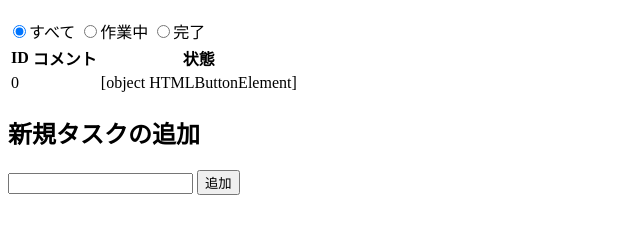
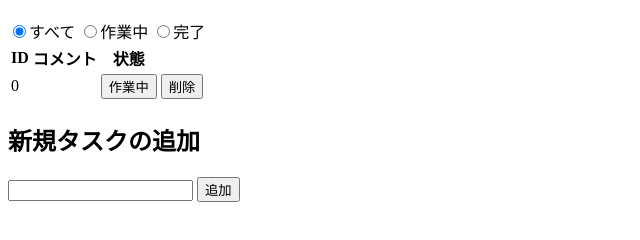
Before and after one commit to Akiman-sanbo/javascripttask3-1, a plain HTML site: page index.html in a window 1280 px wide. Both pictures are taken after a click on the button "追加". Shown: the part 70-310 px from the top of the page, without its empty margins (0-640 px from the left). Drawn offline with Linux system fonts and the light colour scheme.

Commit message:
課題完了

```diff
--- a/index.html
+++ b/index.html
@@ -1,18 +1,17 @@
 <!DOCTYPE html>
-<html lang="ja">
+<html lang = "ja">
 <head>
-  <meta charset="utf-8">
+  <meta charset = "utf-8">
   <title>TODOリスト</title>
- <link rel="stylesheet" href="css/style.css">
 </head>
 <body>
   <h1>ToDoリスト</h1>
 
-  <label ><input type = 'radio' checked >すべて</label>
-  <label ><input type = 'radio' >作業中</label>
-  <label ><input type = 'radio' >完了</label>
+  <label ><input type = 'radio' name = 'list' checked >すべて</label>
+  <label ><input type = 'radio' name = 'list' >作業中</label>
+  <label ><input type = 'radio' name = 'list' >完了</label>
 
-  <table id ="tableTarget">
+  <table id = "tableTarget">
     <thead>
       <tr>
         <th>ID</th>
@@ -20,16 +19,16 @@
         <th>状態</th>
       </tr>
     </thead>
-    <tbody id = "addTask-target"></tbody>
+    <tbody id = "add-Target"></tbody>
   </table>
 
   <h2>新規タスクの追加</h2>
   <form>
-    <input id = "addTask-value" type = "text">
-    <button type = "button" id = "addTask-trigger">追加</button>
+    <input id = "add-Value" type = "text">
+    <button type = "button" id = "add-Trigger">追加</button>
   </form>
 
-  <script src="js/main.js"></script>
+  <script src = "js/main.js"></script>
 </body>
 
 </html>
--- a/js/main.js
+++ b/js/main.js
@@ -1,53 +1,52 @@
 'use strict';
 
 {
- document.getElementById('addTask-trigger').addEventListener('click',() => {
-   const table = document.getElementById('tableTarget');
-   const tr = table.insertRow();
-   const td1 = tr.insertCell(0);
-   const td2 = tr.insertCell(1);
-   const td3 = tr.insertCell(2);
-   const td4 = tr.insertCell(3);
+  // ⇩html のidを定義
+  const addTarget = document.getElementById('add-Target');
+  const addValue = document.getElementById('add-Value');
+  const addTrigger = document.getElementById('add-Trigger');
 
-   const comment = document.getElementById('addTask-value').value;
+  // ⇩IDと入力値を取得できる関数を作る
+  const addTask =(id,comment) =>{
+    // ⇩テーブルに列(tr)を作る。
+    const tr = document.createElement('tr');
+    // ⇩テーブルにId(td)を作る。
+    const idTd = document.createElement('td');
+    const idNumber = document.createElement('section');
+    idNumber.textContent = id ;
+    idTd.appendChild(idNumber);
+    // ⇩テーブルにコメント(td)を作る。
+    const commentTd = document.createElement('td');
+    const commentAdd = document.createElement('section');
+    commentAdd.textContent = comment;
+    commentTd.appendChild(commentAdd);
 
-   td1.textContent = table.rows.length-2 ;
-   td2.textContent = comment;
-   const addbutton = document.createElement('button')
-   td3.textContent = addbutton;
+    // ⇩テーブルにボタン（作業中）(td)を作る。
+    const workingTd  = document.createElement('td');
+    const workingButton = document.createElement('button');
+    workingButton.textContent = '作業中';
+    workingTd.appendChild(workingButton);
+    // ⇩テーブルにボタン（削除）(td)を作る。
+    const removeTd  = document.createElement('td');
+    const removeButton = document.createElement('button');
+    removeButton.textContent = '削除';
+    removeTd.appendChild(removeButton);
+    // ⇩trにそれぞれのtdを入れる。
+    tr.appendChild(idTd);
+    tr.appendChild(commentTd);
+    tr.appendChild(workingTd);
+    tr.appendChild(removeTd);
+    // ⇩tbodyにtrを入れる。
+    addTarget.appendChild(tr);
+  };
 
-
-  //  以下参考
-  //  parent.appendChild('tr');
-  //  tr.appendChild('td');
-
-
-  // const addTaskTriger = document.getElementById('addTask-trigger');
-  // const addTasktarget = document.getElementById('addTask-target');
-  // const addTaskValue = document.getElementById('addTask-value');
-
-
-
-
- });
-
-
-
-
-
-
-
-
-
-
-
-
-
-
-
-
-
-
-
-
-}
+  // ⇩クリックしたらイベント
+  let id = 0 ;
+  addTrigger.addEventListener('click',() => {
+    // ⇩入力値の取得
+    const inputValue = addValue.value;
+    addTask(id++,inputValue);
+    // ⇩イベントごとに空にする
+    addValue.value = '';
+  });
+};
```
